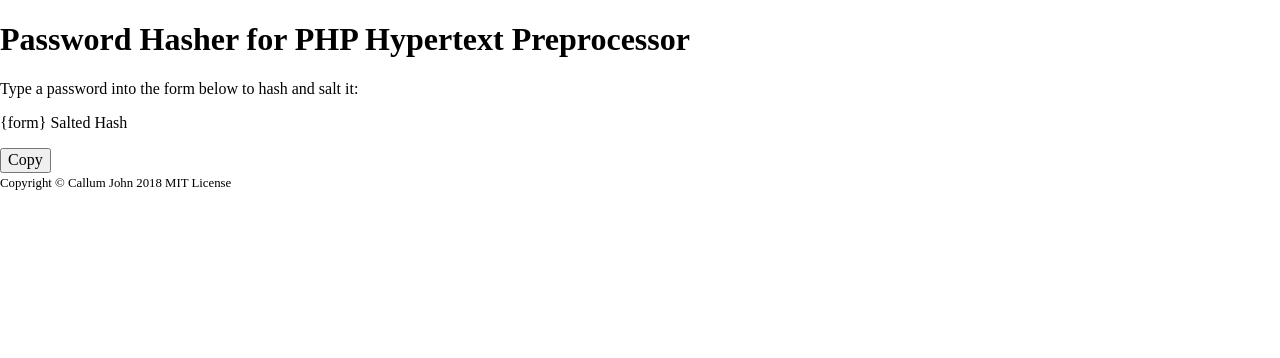
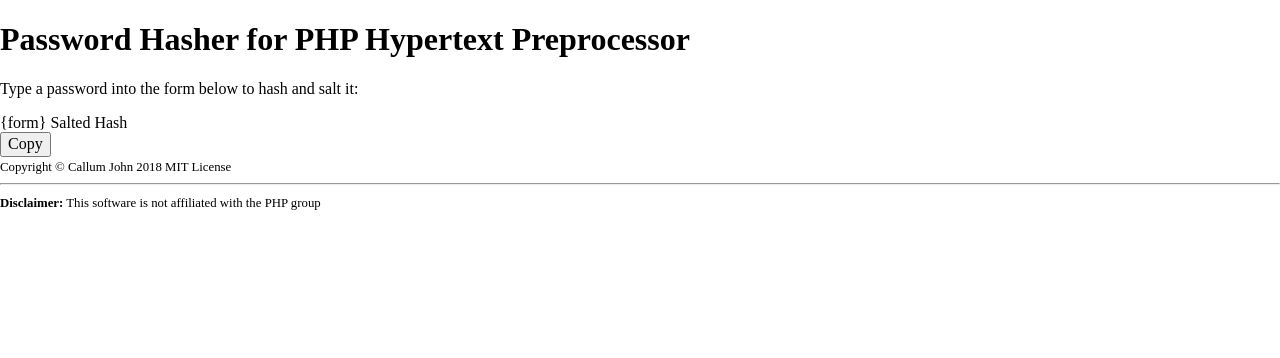
Before and after one commit to ItsSeaJay/password-hasher-php, a CodeIgniter app: the page made by application/views/front_page.html in a window 1280 px wide. Shown: the top 358 px of the page. Run offline with CodeIgniter, Linux system fonts and the light colour scheme; some libraries are stand-ins or nearby versions.

Commit message:
Added disclaimer

```diff
--- a/application/views/front_page.html
+++ b/application/views/front_page.html
@@ -52,8 +52,8 @@
 
 			<!-- Result -->
 			<label for="password_hash">Salted Hash</label>
-			<p><div
-			id="password_hash"></div></p>
+			<div
+			id="password_hash"></div>
 			<button
 			id="copy">Copy</button>
 		</div>
@@ -62,6 +62,12 @@
 			<div class="container">
 				<!-- Copyright Notice -->
 				<small>Copyright &copy; Callum John 2018 MIT License</small>
+				<hr>
+				<!-- Disclaimer -->
+				<small>
+					<strong>Disclaimer:</strong>
+					This software is not affiliated with the PHP group
+				</small>
 			</div>
 		</footer>
 	</body>
--- a/public/css/fonts.css
+++ b/public/css/fonts.css
@@ -1,5 +1,5 @@
 /* This file obtains all necessary fonts from the Google Fonts API */
 /* Oxyen */
-@import url('https://fonts.googleapis.com/css?family=Oxygen');
+@import url('https://fonts.googleapis.com/css?family=Fira+Sans');
 /* Oxygen Mono */
-@import url('https://fonts.googleapis.com/css?family=Oxygen+Mono');
+@import url('https://fonts.googleapis.com/css?family=Fira+Mono');
```
Also changed, not shown: public/css/main.css (+16 -5 lines).
